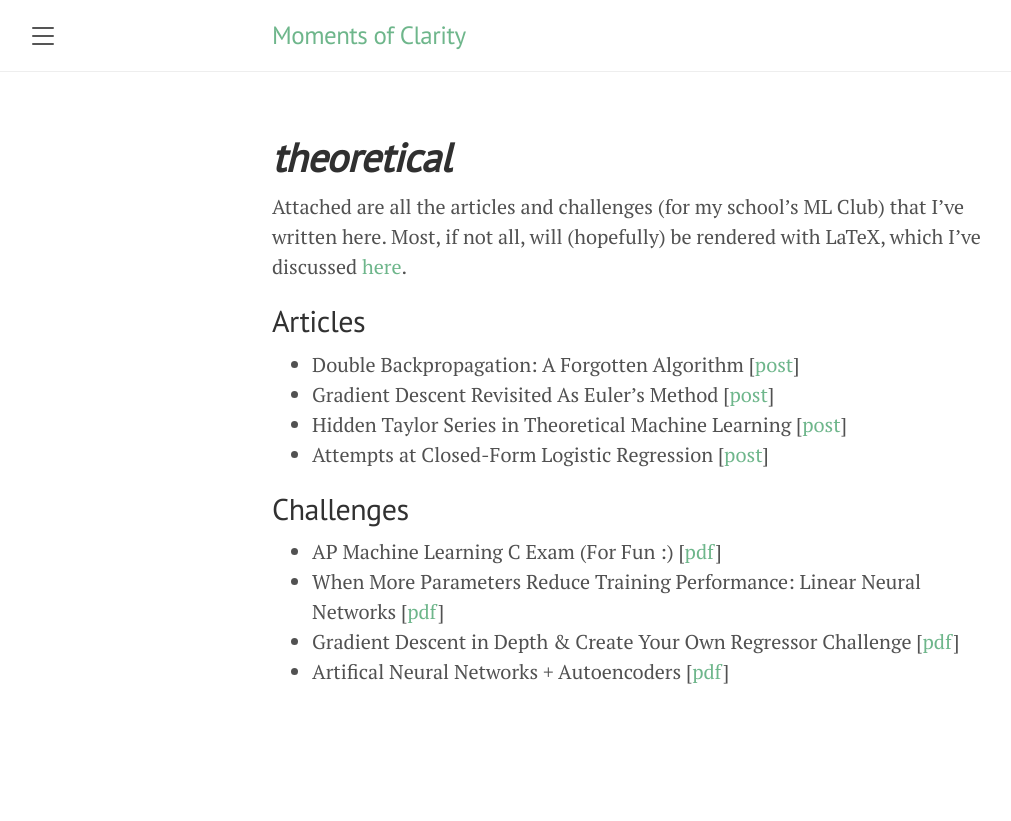
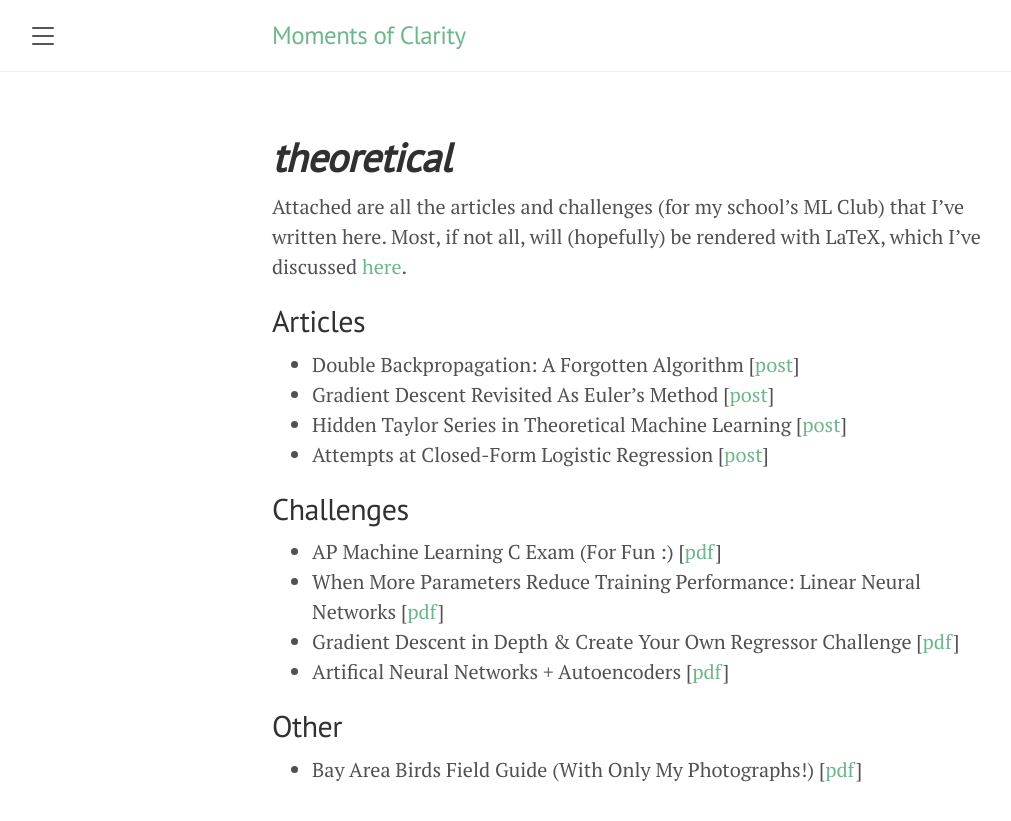
Before and after one commit to anish-lakkapragada/moments-of-clarity, a Jekyll site: the page built from theoretical.md, in a window 1280 px wide. Shown: the top 821 px of the page, without its empty margins (8-1019 px from the left). Built offline with Jekyll 4.4.1, drawn with Linux system fonts in a browser that asks for light colours.

Commit message:
lemme see changes

```diff
--- a/theoretical.md
+++ b/theoretical.md
@@ -28,3 +28,8 @@ Attached are all the articles and challenges (for my school's ML Club) that I've
 [6]: /notes/Artificial_Neural_Networks_ML_Club_Worksheet.pdf
 [7]: /jekyll/update/2022/11/04/latex
 [8]: /notes/AP_Machine_Learning_C_Exam.pdf
+
+## Other
+- Bay Area Birds Field Guide (With Only My Photographs!) [[pdf][9]]
+
+[9]: /notes/bay-area-birds-field-guide.pdf
```
